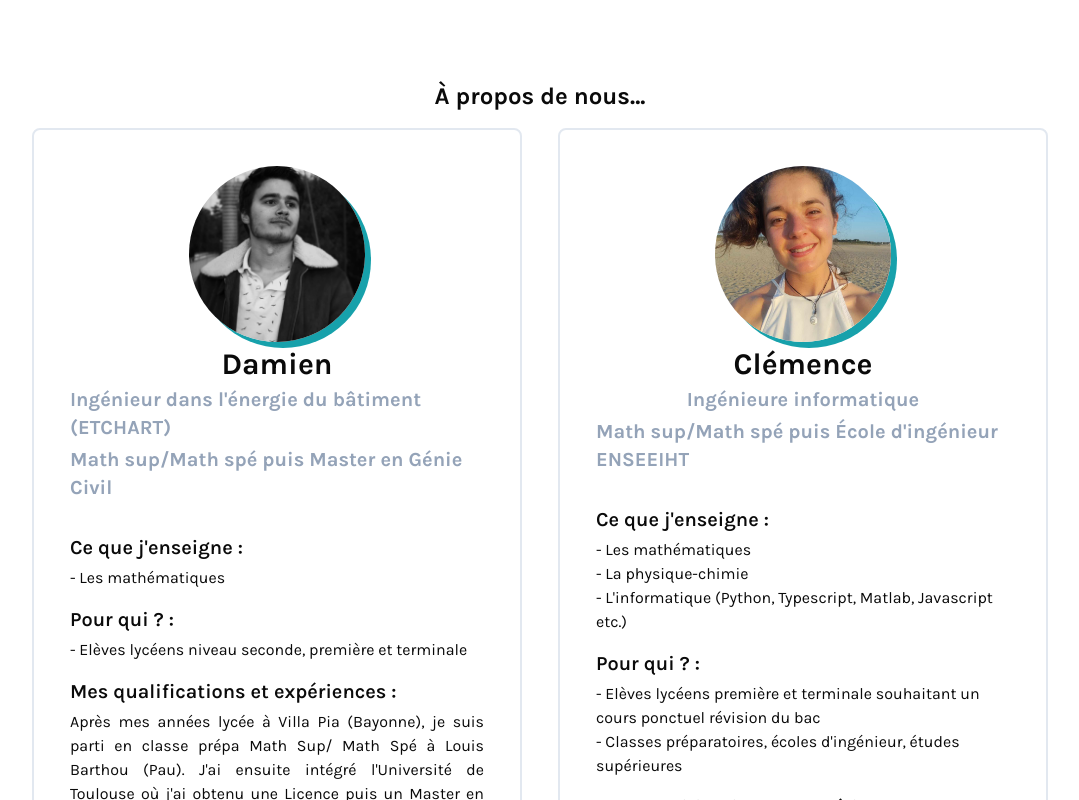
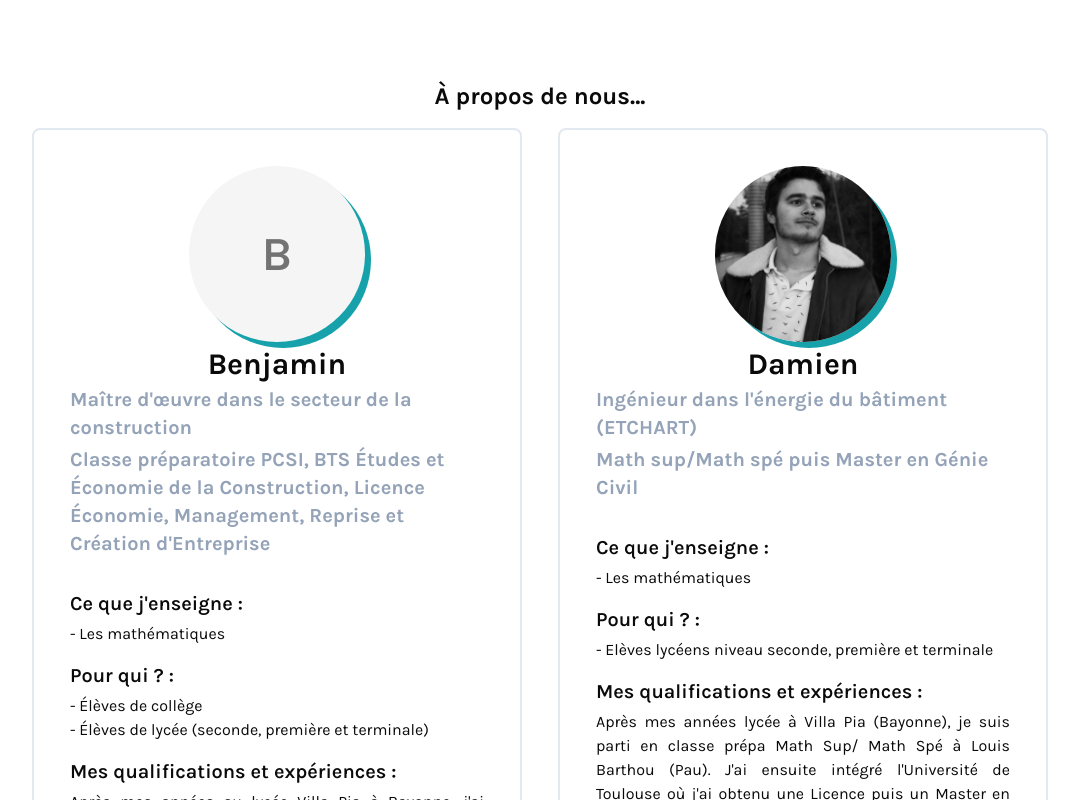
Before and after one commit to clemencefrz/cours-geroa, a Next.js app: page /about in a window 1280 px wide. Shown: the part 760-1560 px from the top of the page, without its empty margins (100-1179 px from the left). Built offline with nearby package versions, Linux system fonts and the light colour scheme.

Commit message:
feat: add benjamin as professor

```diff
--- a/src/components/specific/contact/About.tsx
+++ b/src/components/specific/contact/About.tsx
@@ -42,6 +42,19 @@ const About = () => {
 
       <MotionDiv title={`À propos de nous...`}>
         <div className="lg:grid lg:grid-cols-2 gap-9">
+          <CardTutor
+            firstName="Benjamin"
+            job="Maître d'œuvre dans le secteur de la construction"
+            formation="Classe préparatoire PCSI, BTS Études et Économie de la Construction, Licence Économie, Management, Reprise et Création d'Entreprise"
+            subjects={["Les mathématiques"]}
+            qualifications={`Après mes années au lycée Villa Pia à Bayonne, j'ai poursuivi mes études en classe préparatoire PCSI, une formation exigeante qui m'a permis de développer de solides compétences en mathématiques et en sciences.
+J'ai ensuite obtenu un BTS Études et Économie de la Construction ainsi qu'une Licence en Économie, Management, Reprise et Création d'Entreprise. J'exerce aujourd'hui le métier de maître d'œuvre dans le secteur de la construction depuis plus de 6 ans.
+Parallèlement à mon activité professionnelle, je donne des cours particuliers de mathématiques depuis bientôt 4 ans. Cette expérience m'a permis d'accompagner de nombreux élèves aux profils variés, aussi bien pour combler des lacunes que pour gagner en confiance ou préparer des examens.`}
+            cibles={[
+              "Élèves de collège",
+              "Élèves de lycée (seconde, première et terminale)",
+            ]}
+          />
           <CardTutor
             firstName="Damien"
             job="Ingénieur dans l'énergie du bâtiment (ETCHART)"
--- a/src/components/specific/contact/CardTutor.tsx
+++ b/src/components/specific/contact/CardTutor.tsx
@@ -7,7 +7,7 @@ type Props = {
   subjects: string[];
   qualifications: string;
   cibles: [string, ...string[]];
-  srcImage: string;
+  srcImage?: string;
 };
 
 const CardTutor = ({
@@ -24,7 +24,8 @@ const CardTutor = ({
       {/* Header */}
       <div className="flex flex-col gap-1 items-center">
         {/* Photo */}
-        <div className="rounded-full w-44 h-44 shadow-[6px_6px_0px] shadow-brandFour overflow-hidden">
+        <div className="rounded-full w-44 h-44 shadow-[6px_6px_0px] shadow-brandFour overflow-hidden bg-muted flex items-center justify-center">
+          {srcImage ? (
             <Image
               width={300}
               height={300}
@@ -32,6 +33,11 @@ const CardTutor = ({
               alt={`Photo de ${firstName}`}
               className="w-full h-full object-cover"
             />
+          ) : (
+            <span className="text-5xl font-semibold text-muted-foreground">
+              {firstName[0]}
+            </span>
+          )}
         </div>
 
         <span className="font-bold text-3xl">{firstName}</span>
--- a/src/components/specific/contact/Contact.tsx
+++ b/src/components/specific/contact/Contact.tsx
@@ -12,6 +12,11 @@ const CONTACTS = [
   {
     name: "Damien Fernandez",
     email: "damien.frdz@gmail.com",
+    photo: null,
+  },
+  {
+    name: "Benjamin",
+    email: "benjamin.frdz@gmail.com",
     photo: null,
   },
 ];
```
Lines whose indentation alone changed are shown as unchanged.
